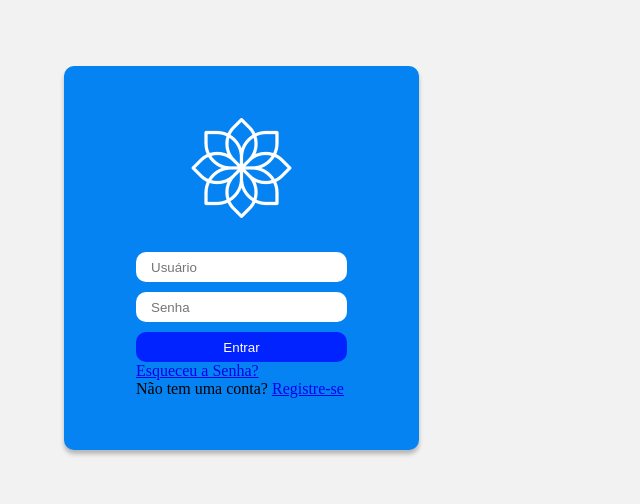
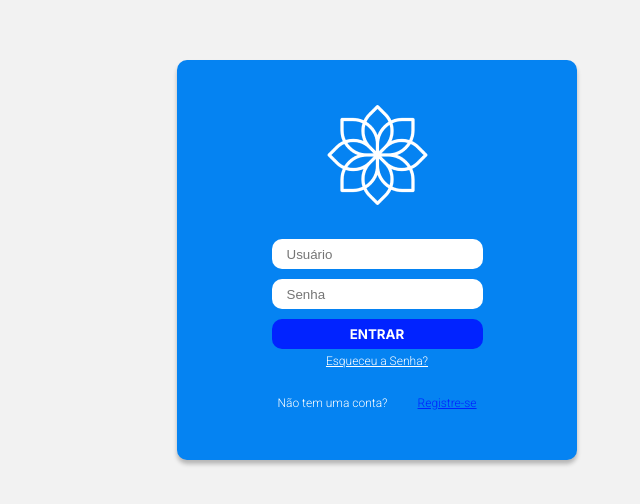
Before and after one commit to tsv-png/Floricultura, a React (Create React App) app: page /login in a window 1280 px wide. Shown: the part 180-684 px from the top of the page, without its empty margins (399-1039 px from the left). Built offline with nearby package versions, Linux system fonts and the light colour scheme.

Commit message:
atualizandoum

```diff
--- a/src/App.js
+++ b/src/App.js
@@ -4,7 +4,8 @@ import { BrowserRouter as Router, Routes, Route } from 'react-router-dom';
 import Login from './pages/Login';
 import Adm from './pages/Adm/Adm';
 import Home from './pages/Home';
-
+import Cadastroadm from './pages/Cadastroadm';
+import Redefinicao from './pages/Redefinicao';
 
 function App() {
 
@@ -14,6 +15,8 @@ function App() {
         <Route exact path="/login" element={<Login/>} />
         <Route path="/adm" element={<Adm/>} />
         <Route path='/home' element={<Home/>} />
+        <Route path='/cadastroadm' element={<Cadastroadm/>} />
+        <Route path='/redefinicao' element={<Redefinicao/>} />
       </Routes>
     </Router>
   );
--- /dev/null
+++ b/src/pages/Cadastroadm/Cadastroadm.js
@@ -0,0 +1,20 @@
+import React from "react";
+import { useNavigate } from "react-router-dom";
+import './Cadastroadm.css';
+import flower from '../../assets/flower.png';
+
+
+function Cadastroadm (){
+    return(
+        <div className="container">
+            <div className="logo">
+                <img src="flower" alt="logo Flower redefinição" />
+            </div>
+            <div className="redefinicao">
+
+            </div>
+        </div>
+    );
+}
+
+export default Cadastroadm;
--- /dev/null
+++ b/src/pages/Cadastroadm/index.js
@@ -0,0 +1 @@
+export {default} from './Cadastroadm'
--- a/src/pages/Login/Login.css
+++ b/src/pages/Login/Login.css
@@ -1,3 +1,5 @@
+@import url("https://fonts.googleapis.com/css2?family=Inter:wght@700&display=swap");
+@import url("https://fonts.googleapis.com/css2?family=Inter:wght@700&family=Roboto:wght@300&display=swap");
 * {
   padding: 0;
   margin: 0;
@@ -18,10 +20,10 @@ body {
   gap: 30px;
 
   position: absolute;
-  width: 355px;
-  height: 384px;
-  left: 463px;
-  top: 246px;
+  width: 400px;
+  height: 400px;
+  top: 30%;
+  left: 45%;
 
   background: #0583f2;
   box-shadow: 0px 4px 4px rgba(0, 0, 0, 0.25);
@@ -74,4 +76,49 @@ body {
   background: #0123ff;
   border-radius: 10px;
   outline: none;
+  font-family: "Inter", sans-serif;
 }
+
+.esqueceu-senha {
+  display: flex;
+  flex-direction: row;
+  justify-content: center;
+  align-items: center;
+  gap: 10px;
+  padding: 5px 15px;
+  color: #ffffff;
+  font-family: "Roboto", sans-serif;
+  font-size: 12px;
+}
+
+.registre-se {
+  display: flex;
+  flex-direction: row;
+  justify-content: center;
+  align-items: center;
+  padding: 5px 15px;
+  color: #0123ff;
+  font-family: "Roboto", sans-serif;
+  font-size: 12px;
+}
+
+.registra {
+  display: flex;
+  flex-direction: row;
+  justify-content: center;
+  align-items: center;
+  padding: 5px 15px;
+  color: #ffffff;
+  font-family: "Roboto", sans-serif;
+  font-size: 12px;
+}
+
+.pai {
+  display: flex;
+  flex-direction: row;
+  justify-content: center;
+  align-items: center;
+  color: #ffffff;
+  font-family: "Inter", sans-serif;
+  font-size: 12px;
+}
--- a/src/pages/Login/Login.js
+++ b/src/pages/Login/Login.js
@@ -2,7 +2,7 @@ import React from "react";
 import { useNavigate } from "react-router-dom";
 import './Login.css';
 import flower from '../../assets/flower.png';
-
+import { Link } from "react-router-dom";
 function Login (){
     return(
         <div className="container">
@@ -20,12 +20,14 @@ function Login (){
                         <div className="form-group">
                             <input type="password" className="form" placeholder="Senha" />
                         </div>
-                        <button type="submit" className="btn-entrar">Entrar</button>
+                        <button type="submit" className="btn-entrar">ENTRAR</button>
                         </div>
+                     <Link className="esqueceu-senha" to='../pages/Redefinicao/Redefinicao.js'>Esqueceu a Senha?</Link>
+                   <br></br>
+                   <div className="pai">
+                     <a className="registra">Não tem uma conta?</a><Link className="registre-se" to='../pages/Cadastroadm/Cadastroadm.js'>Registre-se</Link>
+                   </div>
 
-                   <span className="esqueceu-senha"> <a href="#">Esqueceu a Senha?</a></span>
-                   <br></br>
-                   <span className="registre-se">Não tem uma conta? <a href="#">Registre-se</a></span>
                 </div>
             </div>
            </div>
--- a/src/pages/Login/index.js
+++ b/src/pages/Login/index.js
@@ -1,2 +1 @@
-
 export {default} from './Login'
--- /dev/null
+++ b/src/pages/Redefinicao/Redefinicao.css
@@ -0,0 +1,10 @@
+* {
+  padding: 0;
+  margin: 0;
+  border: 0;
+  box-sizing: border-box;
+}
+
+body {
+  background-color: #f2f2f2;
+}
--- /dev/null
+++ b/src/pages/Redefinicao/Redefinicao.js
@@ -0,0 +1,17 @@
+import React from "react";
+import { useNavigate } from "react-router-dom";
+import './Redefinicao.css';
+import flower from '../../assets/flower.png';
+
+
+function Redefinicao (){
+    return(
+        <div className="container">
+            <h1>OALAAAAAAAAAAAAAAAAAA</h1>
+
+            </div>
+
+    );
+}
+
+export default Redefinicao;
--- /dev/null
+++ b/src/pages/Redefinicao/index.js
@@ -0,0 +1 @@
+export {default} from './Redefinicao'
```
Also changed, not shown: src/pages/Cadastroadm/Cadastroadm.css (added).
